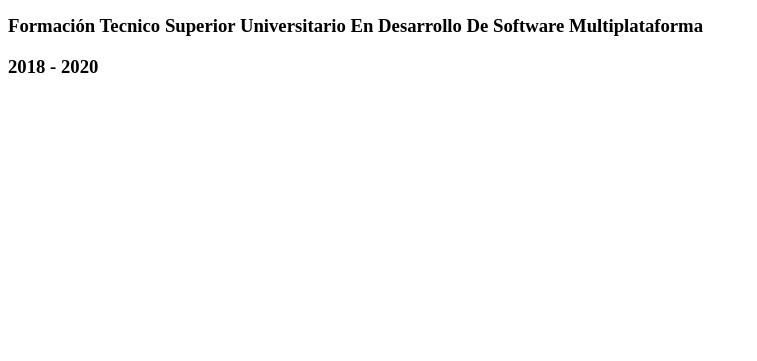
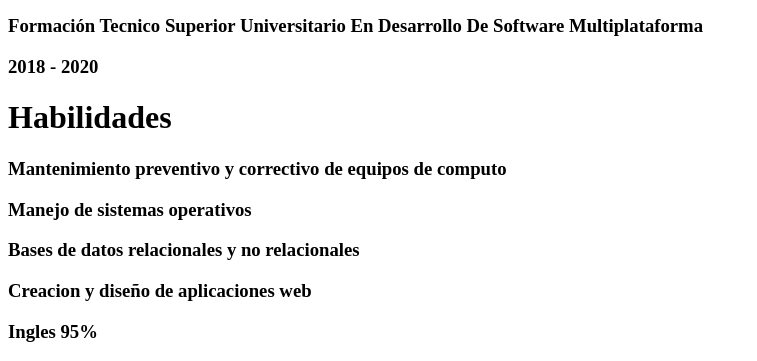
Before and after one commit to ItsGabo/curriculum_gabriel, a plain HTML site: page index.html in a window 1280 px wide. Shown: the part 750-1111 px from the top of the page, without its empty margins (0-757 px from the left). Before the commit the page ends 847 px from the top, so only its background shows below. Drawn offline with Linux system fonts and the light colour scheme.

Commit message:
Se añadieron las habilidades junto con la informacion

```diff
--- a/index.html
+++ b/index.html
@@ -29,5 +29,12 @@
     <h3>Formación Tecnico Superior Universitario En Desarrollo De Software Multiplataforma</h3>
     <h3>2018 - 2020</h3>
 
+    <h1>Habilidades</h1>
+    <h3>Mantenimiento preventivo y correctivo de equipos de computo</h3>
+    <h3>Manejo de sistemas operativos</h3>
+    <h3>Bases de datos relacionales y no relacionales</h3>
+    <h3>Creacion y diseño de aplicaciones web</h3>
+    <h3>Ingles 95%</h3>
+
 </body>
 </html>
```
